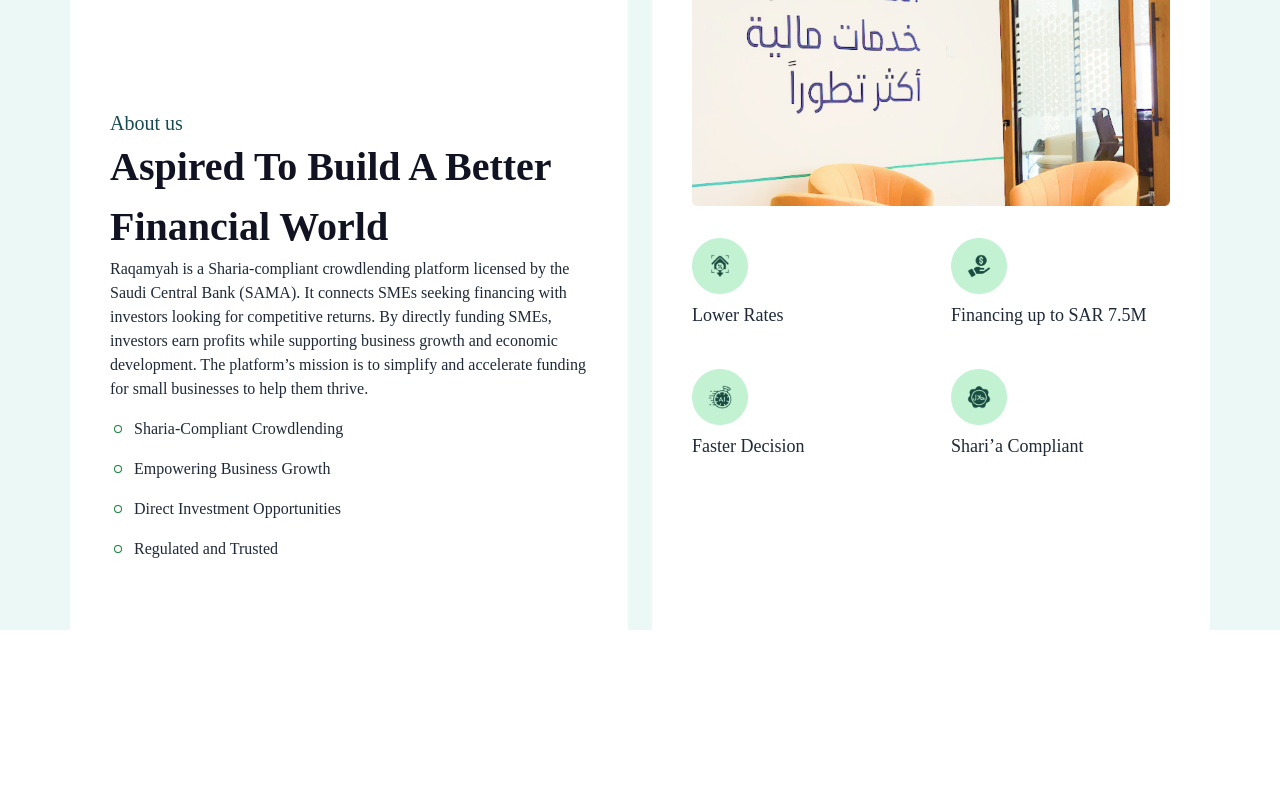
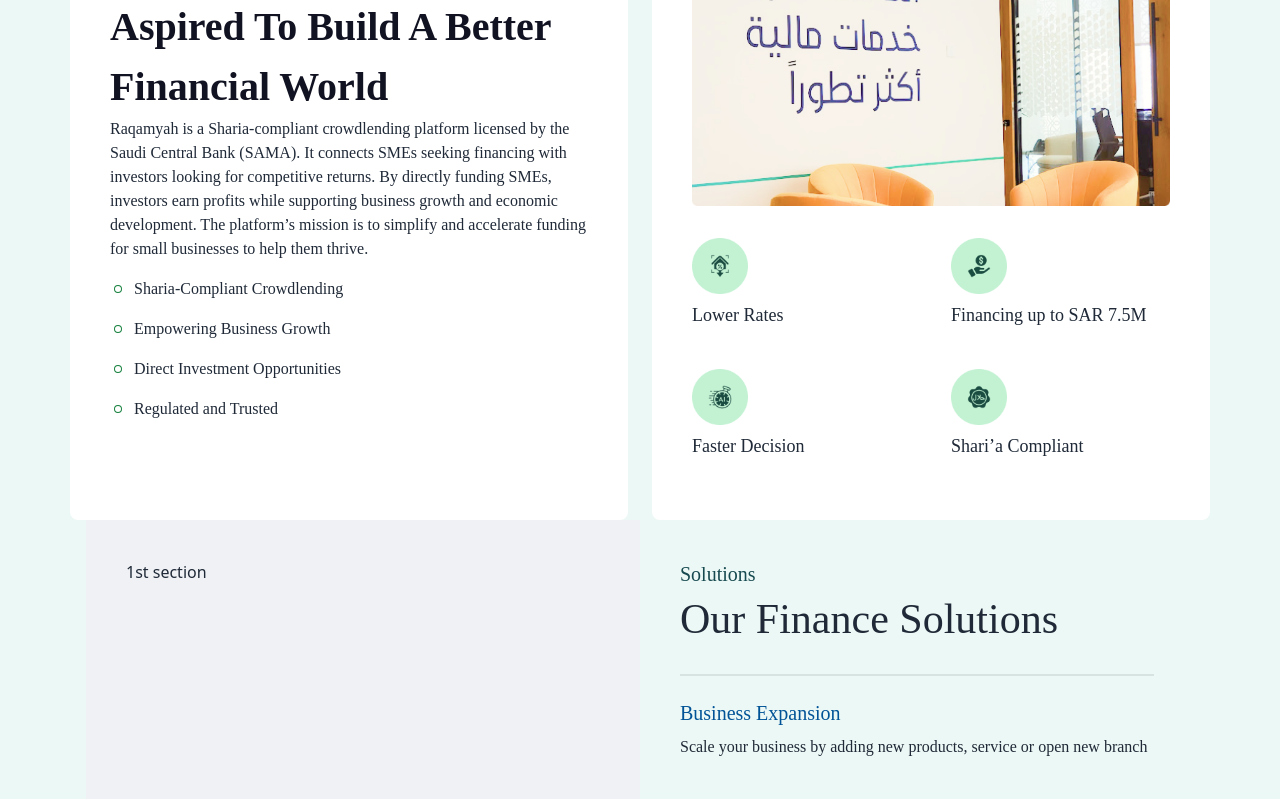
Before and after one commit to Mehebul02/Islamic-Finance, a Next.js app: page / in a window 1280 px wide. Shown: the part 966-1766 px from the top of the page. Built offline with nearby package versions, Linux system fonts and the light colour scheme.

Commit message:
right section

```diff
--- a/src/app/page.js
+++ b/src/app/page.js
@@ -2,6 +2,7 @@
 import FeatureSlide from "@/components/feature-slider/FeatureSlide";
 import LogoSlider from "@/components/feature-slider/Slider";
 import Hero from "@/components/heroSection/Hero";
+import Solutions from "@/components/Solutions/Solutions";
 
 export default function Home() {
   return (
@@ -13,6 +14,7 @@
       <LogoSlider/>
     </div>
       <AboutUs/>
+      <Solutions/>
 
      </div>
   );
--- /dev/null
+++ b/src/components/Solutions/RightSide.jsx
@@ -0,0 +1,17 @@
+import React from 'react';
+
+const RightSide = () => {
+    return (
+        <div>
+             <h3 className="text-xl text-secondaryColor font-WorkSanser font-medium">
+          Solutions
+            </h3>
+            <h1 className="text-[42px] font-WorkSanser font-medium">Our Finance Solutions</h1>
+            <div className="divider"></div>
+            <h2 className='text-xl text-primaryColor font-WorkSanser font-medium'>Business Expansion</h2>
+            <p className='font-WorkSanser mt-2 font-normal'>Scale your business by adding new products, service or open new branch</p>
+        </div>
+    );
+};
+
+export default RightSide;
--- /dev/null
+++ b/src/components/Solutions/Solutions.jsx
@@ -0,0 +1,25 @@
+import Container from "@/shared/Container";
+import RightSide from "./RightSide";
+
+const Solutions = () => {
+  return (
+    <div className="bg-[#ECF8F5]">
+      <Container>
+        {/* main container  */}
+        <div className="flex justify-between ">
+          {/* 1st section  */}
+          <div className="w-[50%] bg-[#EFF1F5] p-10">
+            <h1>1st section</h1>
+          </div>
+          {/* 2nd section  */}
+          <div className="w-[50%] p-10">
+         <RightSide/>
+
+          </div>
+        </div>
+      </Container>
+    </div>
+  );
+};
+
+export default Solutions;
--- a/src/components/aboutUs/AboutUs.jsx
+++ b/src/components/aboutUs/AboutUs.jsx
@@ -5,11 +5,11 @@
 const AboutUs = () => {
   return (
     <div className="bg-[#ECF8F5] mt-10">
-      <div className="max-w-[1140px] h-screen mx-auto pt-10 ">
+      <div className="max-w-[1140px]  mx-auto pt-10 ">
         {/* main container  */}
         <div className="flex flex-col md:flex-row justify-between items-center gap-6">
           {/* 1st section  */}
-         <div className=" flex  justify-center  md:w-[50%] md:h-[930px]  md:items-center bg-white rounded-lg p-10">
+         <div className=" flex  justify-center  md:w-[50%] md:h-[650px]  md:items-center bg-white rounded-lg p-10">
          <div >
             <h3 className="text-xl text-secondaryColor font-WorkSanser font-medium">
               About us
@@ -59,7 +59,7 @@
           </div>
          </div>
           {/* 2nd section  */}
-          <div className="md:w-[50%] md:h-[930px] bg-white rounded-lg p-10">
+          <div className="md:w-[50%] md:h-[650px] bg-white rounded-lg p-10">
             <Image className="mb-8" src={about} alt="about"/>
            {/* About icon  */}
            <div className="grid grid-cols-2 gap-10">
--- a/src/shared/Container.jsx
+++ b/src/shared/Container.jsx
@@ -1,12 +1,11 @@
-// const Container = ({ children, maxWidth = "1120px" , className }) => {
-//   return (
-//     <div
-//       className={`mx-auto px-4 lg:px-0 ${className}`}
-//       style={{ maxWidth }}
-//     >
-//       {children}
-//     </div>
-//   );
-// };
 
-// export default Container;
+
+const Container = ({ children,  }) => {
+  return (
+    <div className="max-w-[1140px] mx-auto px-4 lg:px-0 ">
+      {children}
+    </div>
+  );
+};
+
+export default Container;
```
